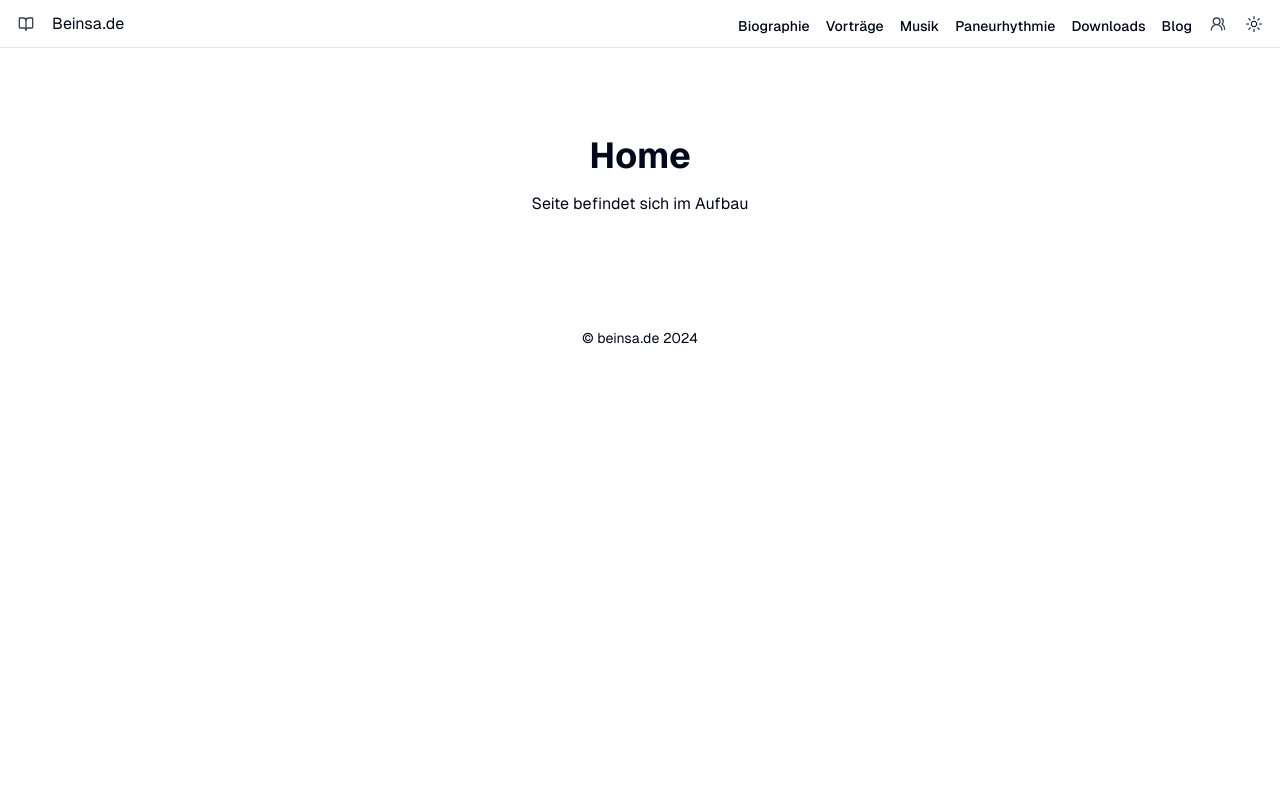
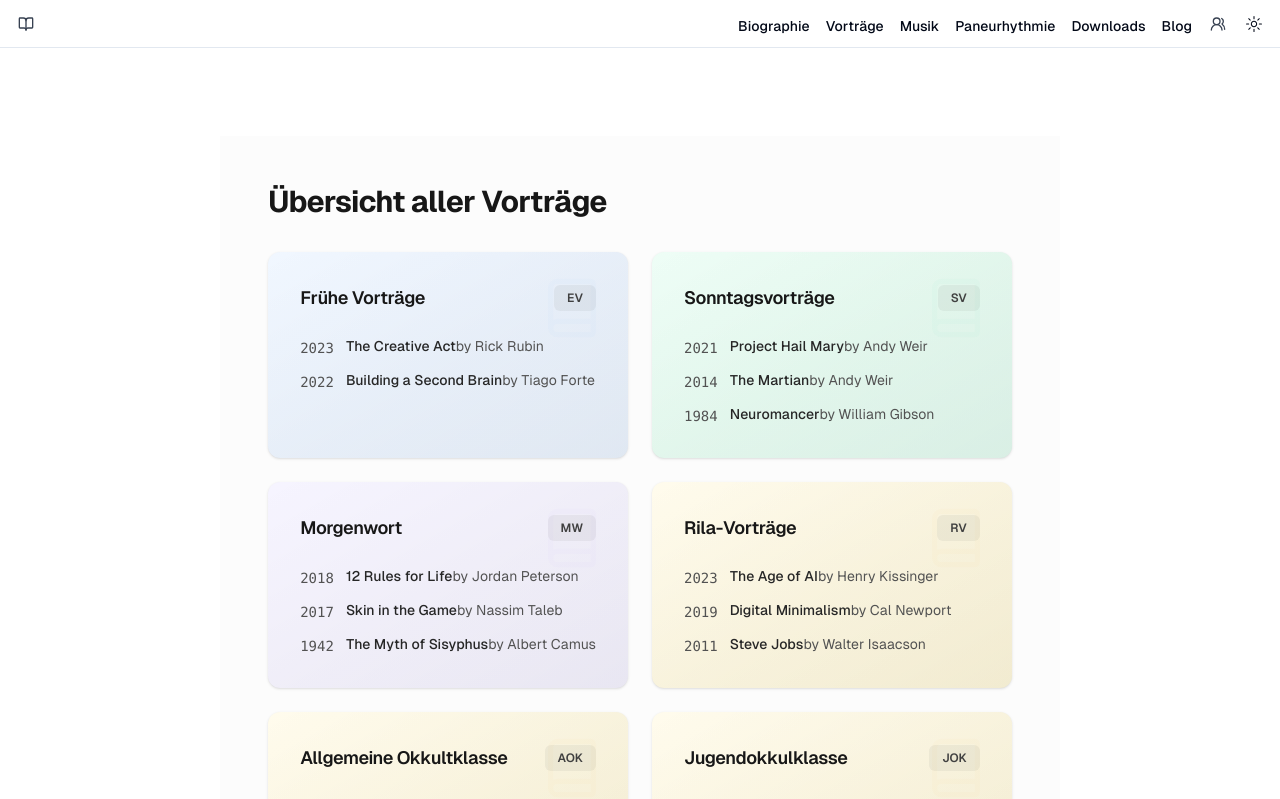
Before and after one commit to mkireva/beinsa-project, a Next.js app: page /home in a window 1280 px wide. Shown: the top 799 px of the page. Built offline with nearby package versions, Linux system fonts and the light colour scheme.

Commit message:
fix: header

```diff
--- a/src/app/(rs)/home/board.tsx
+++ b/src/app/(rs)/home/board.tsx
@@ -1,10 +1,10 @@
 import { BookList } from "@/components/BookList";
 import { DashboardCard } from "@/components/DashboardBooks";
 
-export default function Home() {
+export default function Board() {
   const cards = [
     {
-      title: "Erste Vorträge",
+      title: "Frühe Vorträge",
       content: (
         <>
           <BookList
@@ -171,7 +171,7 @@
           </h1>
         </div>
 
-        <div className="grid grid-cols-1 md:grid-cols-2 lg:grid-cols-3 gap-6">
+        <div className="grid grid-cols-1 md:grid-cols-2 lg:grid-cols-2 gap-6">
           {cards.map((card, index) => (
             <DashboardCard
               key={index}
--- a/src/app/(rs)/home/page.tsx
+++ b/src/app/(rs)/home/page.tsx
@@ -1,3 +1,5 @@
+import Board from "./board";
+
 export const metadata = {
   title: "Home",
 };
@@ -5,8 +7,9 @@
 export default function Home() {
   return (
     <div className="flex flex-col items-center justify-center gap-4 py-20">
-      <h1 className="text-4xl font-bold">Home</h1>
-      <div>Seite befindet sich im Aufbau </div>
+      <div>
+        <Board />
+      </div>
     </div>
   );
 }
--- a/src/app/(rs)/paneurhythmie/page.tsx
+++ b/src/app/(rs)/paneurhythmie/page.tsx
@@ -69,7 +69,7 @@
     ],
   },
   {
-    title: "Paneurhythmie als methode der Selbsterziehung",
+    title: "Paneurhythmie als Methode der Selbsterziehung",
     content: [
       "Die Paneurhythmie regt den Menschen an, organisiert, harmonisiert, koordiniert seine inneren Kräfte und konzentriert sie auf ein vernünftiges Leben. Daher können wir behaupten, dass sie eine Methode zur Selbsterziehung und zur Erziehung vernünftiger Wesen ist.",
       "In den alten esoterischen Schulen wurden die Lieder von Bewegung begleitet. Dort wusste man, welche mächtigen Kräfte durch die Vereinigung von Worten, Musik und Bewegung geweckt werden können. Man äußerte bestimmte erhabene Worte, wobei man sie mit einem Lied und besonderen Bewegungen untermalte. In diesen Schulen war die Paneurhythmie eine Erziehungsmethode aller Schüler. Sie wurden durch rhythmische Bewegungen, verbunden mit bestimmten Ideen und Gesang, erzogen.",
--- a/src/components/Header.tsx
+++ b/src/components/Header.tsx
@@ -26,9 +26,7 @@
             href="/home"
             className="flex justify-center items-center gap-2 ml-0"
             title="Home"
-          >
-            Beinsa.de
-          </Link>
+          ></Link>
         </div>
         <div className="flex items-center">
           <div className="flex  items-center">
```
Also changed, not shown: 1 other file (tests, documents, lock files or other folders).
